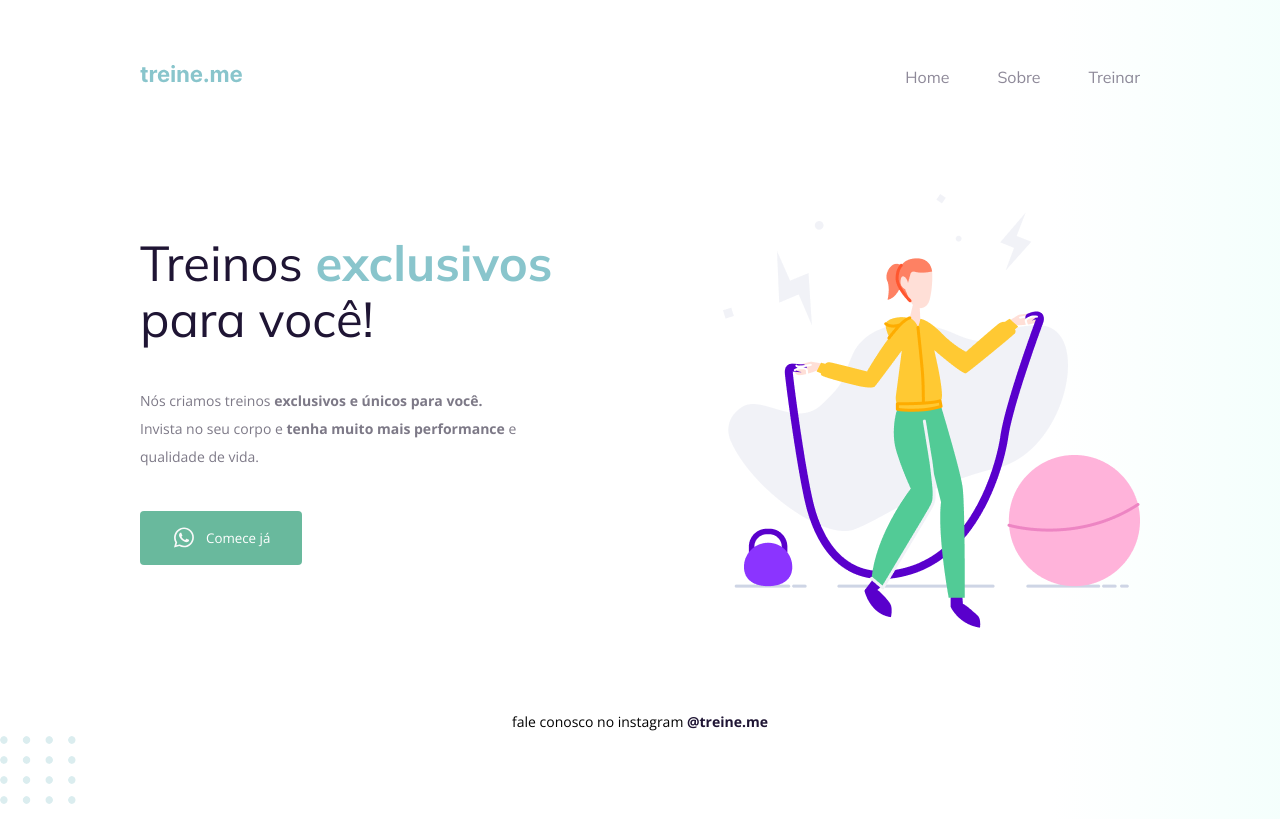
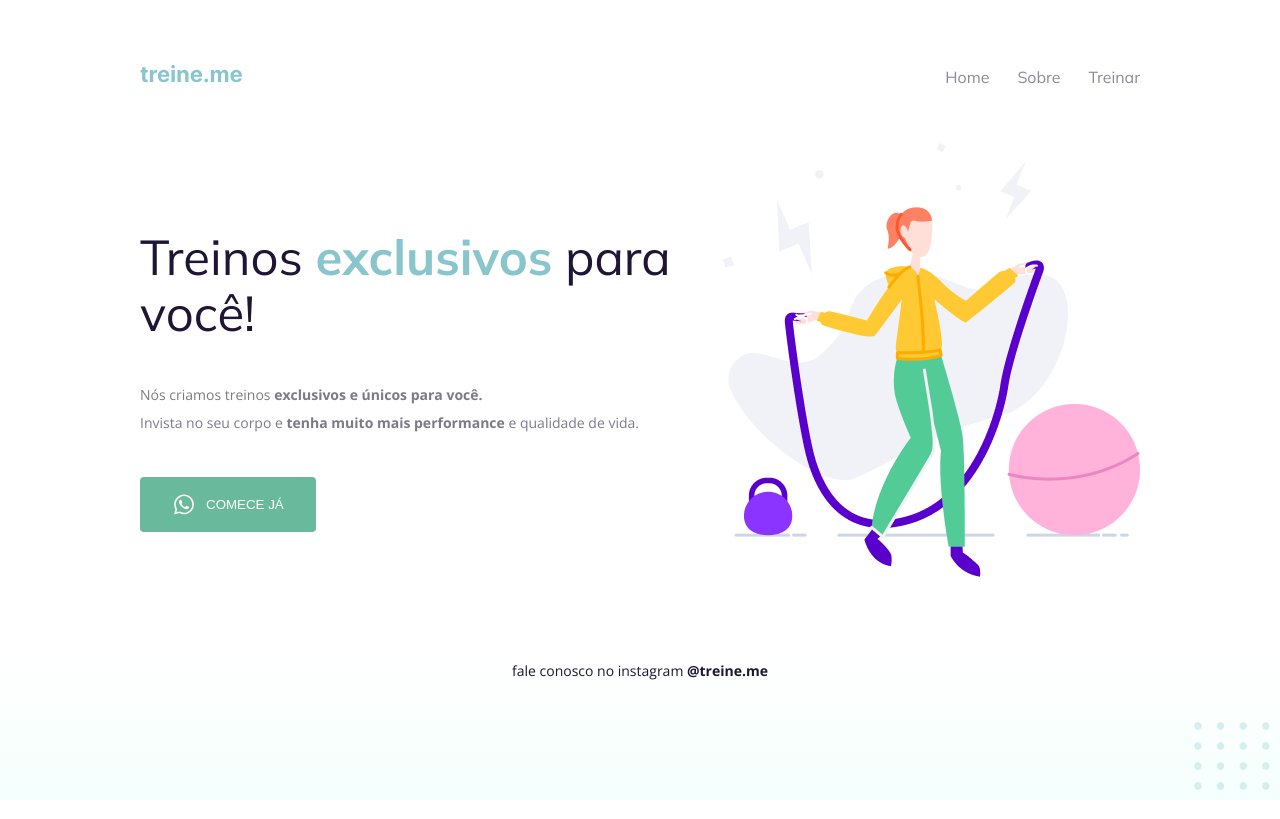
Before and after one commit to MoysesPimenta/desafio-stage-2, a plain HTML site: page index.html in a window 1280 px wide. Drawn offline with nearby package versions, Linux system fonts and the light colour scheme.

Commit message:
updated css

```diff
--- a/style.css
+++ b/style.css
@@ -1,11 +1,8 @@
 body {
     margin: 0;
-
-    font-family: "Open Sans", sans-serif;
-
-    background: linear-gradient(90deg, rgb(227, 255, 248, 0) 82.08%, rgb(227, 255, 248, 0.38) 100%);
-
-    min-height: 100vh;
+    font-family: 'Open Sans', sans-serif;
+    background: linear-gradient(180deg, rgba(227, 255, 248, 0) 82.08%, rgba(227, 255, 248, 0.38) 100%);
+    height: 100vh;
 }
 
 .page {
@@ -14,32 +11,25 @@ body {
     padding-top: 65px;
 }
 
-  main {
-    display: flex;
-    justify-content: space-between;
-  }
 nav {
     display: flex;
     justify-content: space-between;
     align-items: center;
-
-    margin-bottom: 106px;
+    margin-bottom: 55px;
 }
 
-  ul {
+ul{
     display: flex;
     list-style: none;
+    gap: 28px;
     margin: 0;
     padding: 0;
-    gap: 48px;
-  }
-
-  a {
-    color: #1f1534;
-    text-decoration: none;
+    font-family: 'Mulish', sans-serif;
 }
 
 ul li a {
+    text-decoration: none;
+    color: #1F1534;
     opacity: 0.5;
 }
 
@@ -48,71 +38,67 @@ body {
     opacity: 1;
 }
 
-  h1,
-  ul {
-    font-family: "Mulish", sans-serif;
+main {
+    display: flex;
+    align-items: center;
+    justify-content: space-between;
 }
 
 h1 {
+    font-family: 'Mulish', sans-serif;
     font-size: 49px;
+    font-weight: normal;
     line-height: 56px;
-    color: #1f1534;
-
-    font-weight: normal;
-
-    width: 490px;
+    color: #1F1534;
 }
 
 h1 span {
-    color: #89c5cc;
+    color: #89C5CC;
     font-weight: bold;
 }
 
 section p {
-    width: 430px;
     font-size: 14px;
     line-height: 28px;
-    color: #7d7987;
-
+    color: #7D7987;
     margin: 40px 0;
 }
 
 button {
-    color: white;
-    font-family: "Open Sans", sans-serif;
-
-    background: #69B99D;
-    border: 0;
-    padding: 14px 32px 15px;
-
+    font-family: 'DM Sans', sans-serif;
+    text-transform: uppercase;
+    color: #fff;
+    border: none;
+    border-radius: 4px;
+    background-color: #69B99D;
     display: flex;
+    align-items: center;
     justify-content: center;
     gap: 10px;
-    align-items: center;
-
-    border-radius: 4px;
-
-    cursor: pointer;
+    padding: 15px 32px;
+    cursor:pointer;
 }
 
 button:hover {
-      background: #4EA788;
+    background-color: #51a386;
 }
 
 footer {
     font-size: 14px;
     line-height: 28px;
-
+    color: #1F1534;
     text-align: center;
-
     margin-top: 80px;
 }
 
 footer a {
+    color: #1F1534;
+    text-decoration: none;
     font-weight: bold;
 }
 
 #balls {
-      bottom: 0;
-      right: 0;
+    position: fixed;
+    bottom: 0px;
+    right: 0px;
 }
```
Lines whose indentation alone changed are shown as unchanged.
